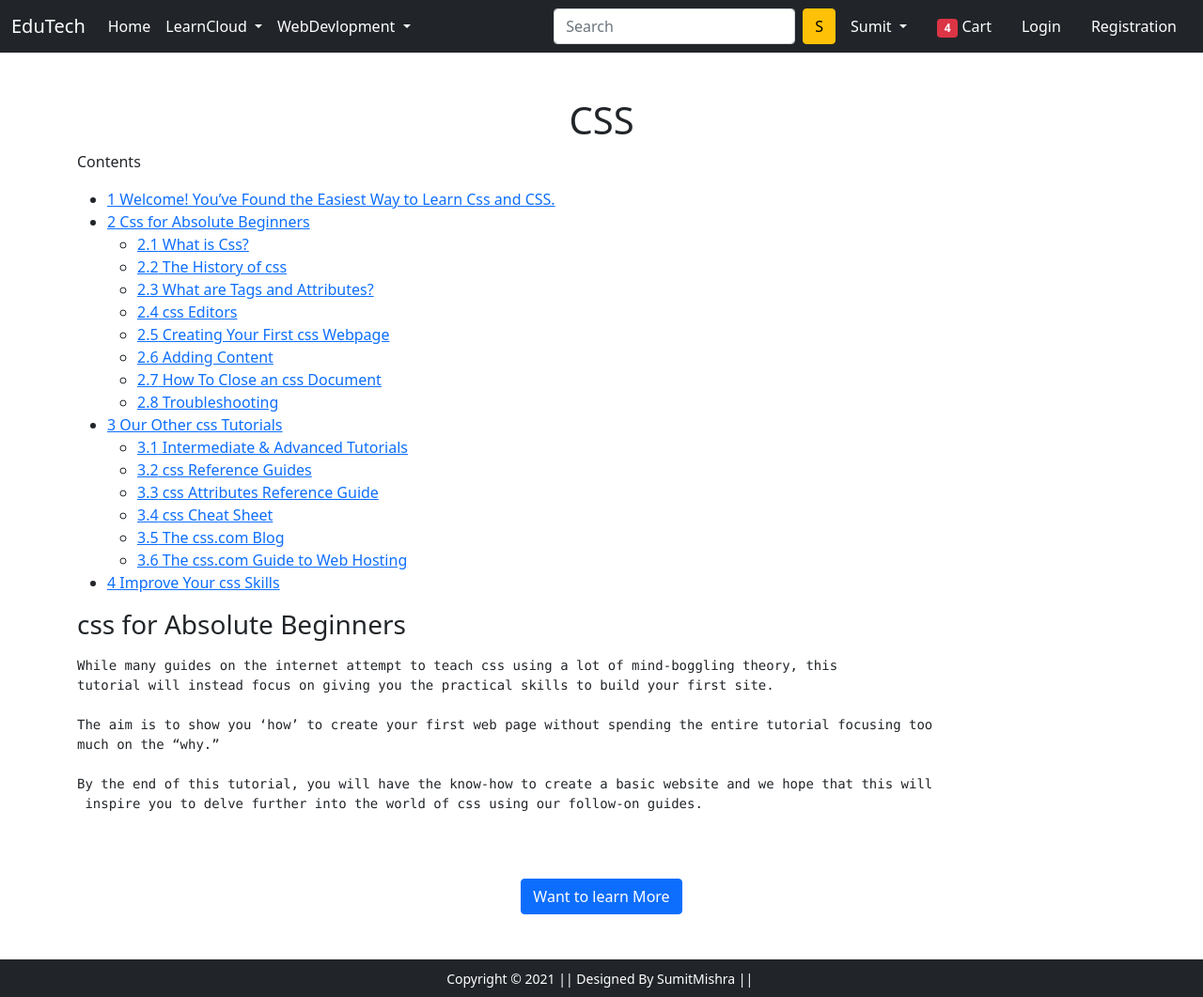
After one commit to sumit9mishra/EduTech, a Django app: template templates/app/css.html in a window 1280 px wide. The commit adds this page. Shown: the whole page at 94% size. Run offline with Django 3.2, Linux system fonts and the light colour scheme; the template is opened without the code that fills it, so the values that code supplies are empty; some libraries are stand-ins or nearby versions.

Commit message:
5th commit

```diff
--- a/templates/app/base.html
+++ b/templates/app/base.html
@@ -56,10 +56,10 @@
                         <ul class="dropdown-menu" aria-labelledby="Webdevlopment">
                             <li><a class="dropdown-item" href="#">Django</a></li>
                             <li><a class="dropdown-item" href="{% url 'html'%}">HTML</a></li>
-                            <li><a class="dropdown-item" href="#">CSS</a></li>
-                            <li><a class="dropdown-item" href="#">Bootstrap</a></li>
-                            <li><a class="dropdown-item" href="#">Java Script</a></li>
-                            <li><a class="dropdown-item" href="#">Recat js</a></li>
+                            <li><a class="dropdown-item" href="{% url 'css' %}">CSS</a></li>
+                            <li><a class="dropdown-item" href="{% url 'bootstrap'%}">Bootstrap</a></li>
+                            <li><a class="dropdown-item" href="{% url 'javascript'%}">Java Script</a></li>
+                            <li><a class="dropdown-item" href="{% url 'reactjs'%}">React js</a></li>
 
 
 
--- /dev/null
+++ b/templates/app/css.html
@@ -0,0 +1,72 @@
+{% extends 'app/base.html' %}
+
+{% load static %}
+{% block title %}CSS{% endblock title %}
+{% block main-content %}
+
+<div class="container my-5">
+    <div class="row">
+        <h1 class='text-center'>CSS</h1>
+
+        <div id="table_content">Contents <span class="css"><a href="#"></a></span></p>
+            <ul class="css2">
+                <li><a href="#Welcome_You8217ve_Found_the_Easiest_Way_to_Learn_css_and_CSS"><span
+                            class="css3">1</span> Welcome! You’ve Found the Easiest Way to Learn Css and CSS.</a></li>
+                <li><a href="#css_for_Absolute_Beginners"><span class="css4">2</span> Css for Absolute Beginners</a>
+                    <ul>
+                        <li><a href="#What_is_css"><span class="css5">2.1</span> What is Css?</a></li>
+                        <li><a href="#The_History_of_css"><span class="css6">2.2</span> The History of css</a></li>
+                        <li><a href="#What_are_Tags_and_Attributes"><span class="css7">2.3</span> What are Tags and
+                                Attributes?</a></li>
+                        <li><a href="#css_Editors"><span class="css7">2.4</span> css Editors</a></li>
+                        <li><a href="#Creating_Your_First_css_Webpage"><span class="css7">2.5</span> Creating Your
+                                First css Webpage</a></li>
+                        <li><a href="#Adding_Content"><span class="css7">2.6</span> Adding Content</a></li>
+                        <li><a href="#How_To_Close_an_css_Document"><span class="css7">2.7</span> How To Close an css
+                                Document</a></li>
+                        <li><a href="#Troubleshooting"><span class="css7">2.8</span> Troubleshooting</a></li>
+                    </ul>
+                </li>
+                <li><a href="#Our_Other_css_Tutorials"><span class="css9">3</span> Our Other css Tutorials</a>
+                    <ul>
+                        <li><a href="#Intermediate_Advanced_Tutorials"><span class="css7">3.1</span> Intermediate &amp;
+                                Advanced Tutorials</a></li>
+                        <li><a href="#css_Reference_Guides"><span class="css7">3.2</span> css Reference Guides</a>
+                        </li>
+                        <li><a href="#css_Attributes_Reference_Guide"><span class="css7">3.3</span> css Attributes
+                                Reference Guide</a></li>
+                        <li><a href="#css_Cheat_Sheet"><span class="css7">3.4</span> css Cheat Sheet</a></li>
+                        <li><a href="#The_csscom_Blog"><span class="css7">3.5</span> The css.com Blog</a></li>
+                        <li><a href="#The_csscom_Guide_to_Web_Hosting"><span class="css7">3.6</span> The css.com
+                                Guide to Web Hosting</a></li>
+                    </ul>
+                </li>
+                <li><a href="#Improve_Your_css_Skills"><span class="css8">4</span> Improve Your css Skills</a></li>
+            </ul>
+        </div>
+
+
+    </div>
+    <h3>css for Absolute Beginners</h3>
+    <div class="cssp">
+        <p>
+        <pre>While many guides on the internet attempt to teach css using a lot of mind-boggling theory, this<br>tutorial will instead focus on giving you the practical skills to build your first site.
+
+The aim is to show you ‘how’ to create your first web page without spending the entire tutorial focusing too<br>much on the “why.”
+
+By the end of this tutorial, you will have the know-how to create a basic website and we hope that this will<br> inspire you to delve further into the world of css using our follow-on guides.<br>
+</pre>
+    </div>
+
+
+
+    </p>
+
+
+</div>
+
+<div class="text-center"><button type="button" class="btn btn-primary" onclick="document.location='#'">Want to learn
+        More<br>
+    </button></div>
+
+{% endblock main-content%}
```
Also changed, not shown: app/urls.py (+8 -1 lines), app/views.py (+16 -0 lines), templates/app/bootstrap.html (added, +72 -0 lines), templates/app/html.html (+1 -1 lines), templates/app/reactjs.html (added, +72 -0 lines).
